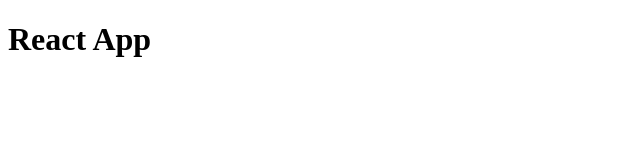
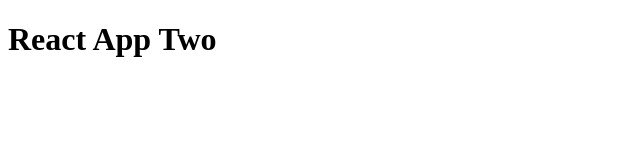
Before and after one commit to Yeti-Trips/Yeti-Trips, a React app: page / in a window 1280 px wide. Shown: the top 160 px of the page, without its empty margins (0-640 px from the left). Built offline with nearby package versions, Linux system fonts and the light colour scheme.

Commit message:
liam updates

```diff
--- a/src/pages/App.jsx
+++ b/src/pages/App.jsx
@@ -3,7 +3,7 @@
 const App = () => {
   return (
     <div className="mainApp">
-      <h1>React App</h1>
+      <h1>React App Two</h1>
     </div>
   );
 };
```
